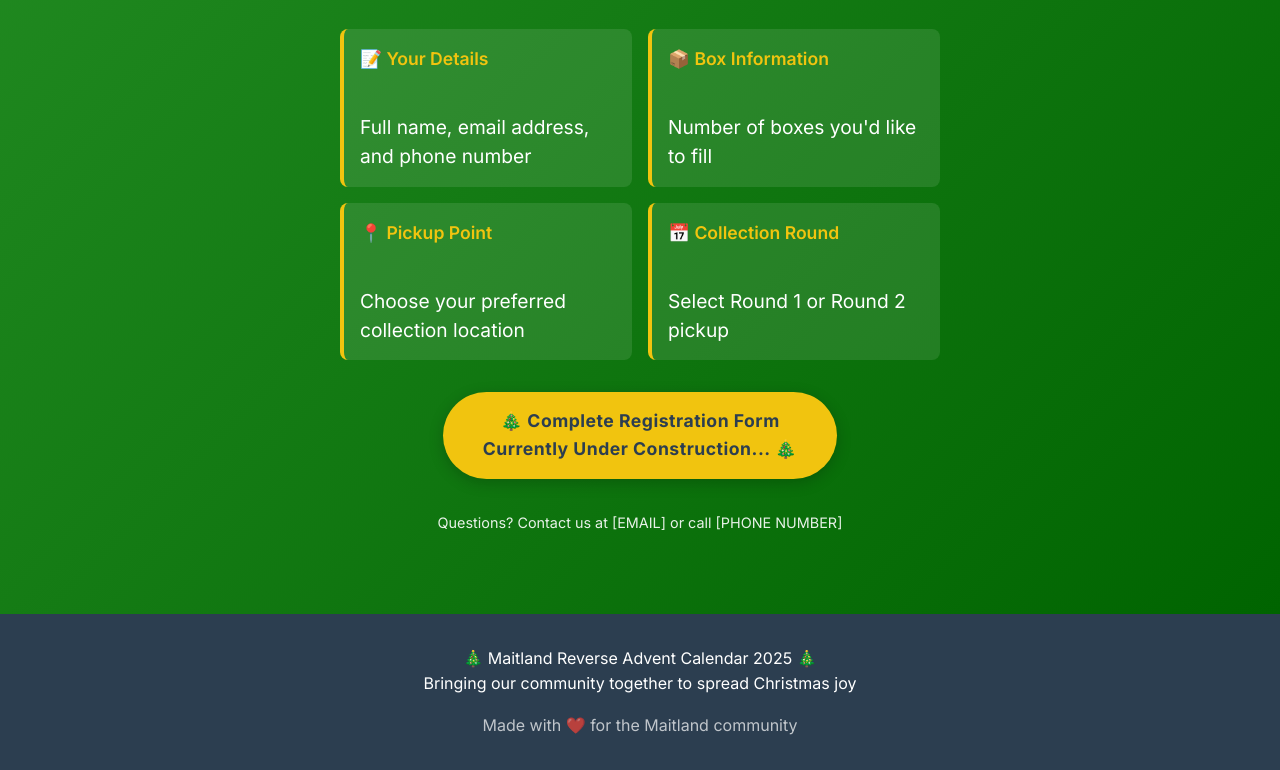
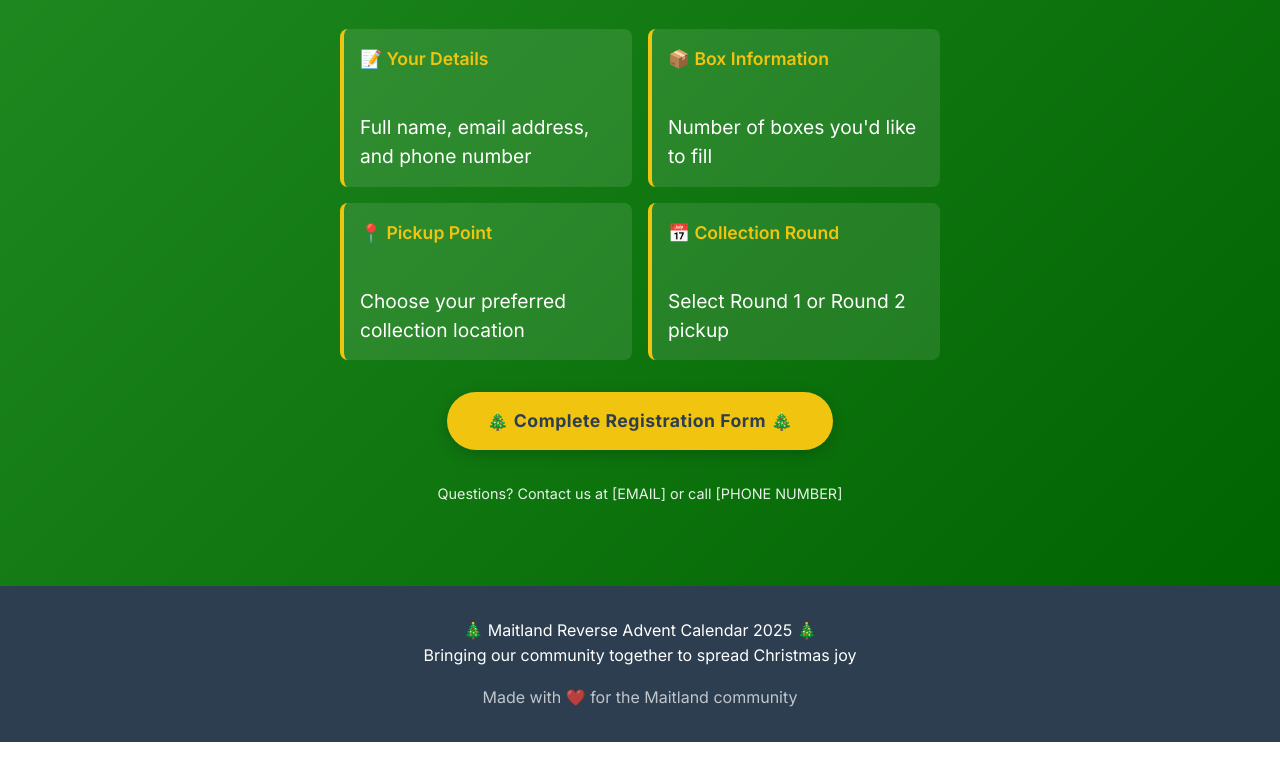
Before and after one commit to fiziklgrfiti/maitlandrac-dot-com, a plain HTML site: page index.html in a window 1280 px wide. Shown: the part 5080-5850 px from the top of the page. After the commit the page ends 5822 px from the top, so only its background shows below. Drawn offline with Linux system fonts and the light colour scheme; a web font is replaced by a local one.

Commit message:
adding link to form

```diff
--- a/index.html
+++ b/index.html
@@ -924,8 +924,8 @@
                 </div>
             </div>
 
-            <a href="#" class="cta-button" style="background: #f1c40f; color: #2c3e50;">
-                🎄 Complete Registration Form <br/> Currently Under Construction... 🎄
+            <a target="_blank" https://forms.gle/fYHm1SyQnJMqk2tVA" class="cta-button" style="background: #f1c40f; color: #2c3e50;">
+                🎄 Complete Registration Form 🎄
             </a>
 
             <p style="margin-top: 2rem; font-size: 0.9rem; opacity: 0.9;">
```
